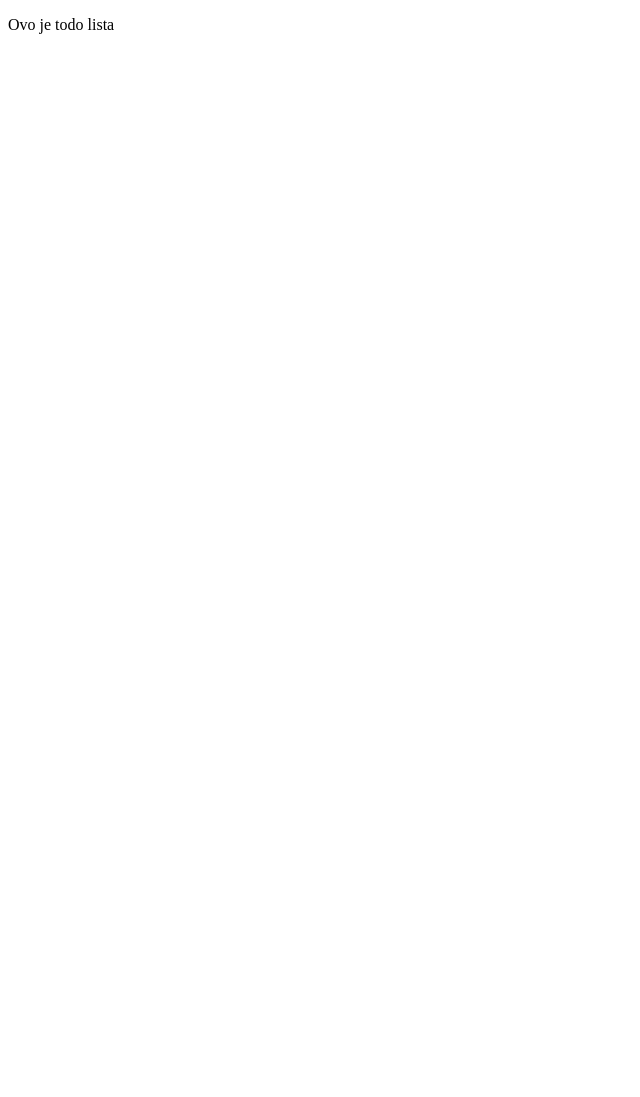
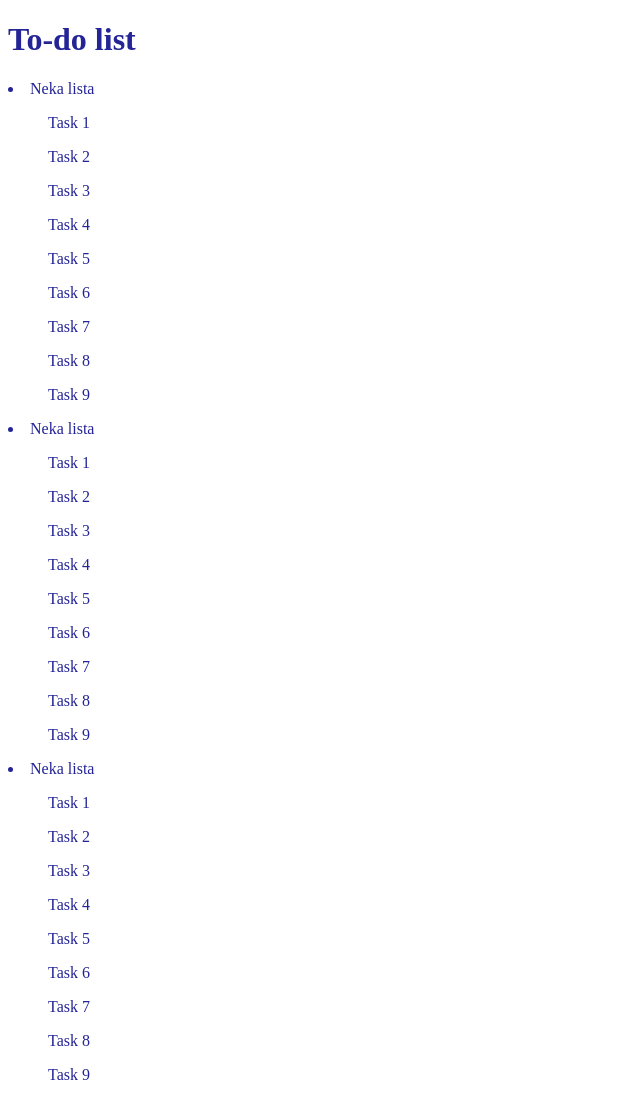
Before and after one commit to Suicidal-Cat/Scienta, a plain HTML site: page toDoList.html in a window 1280 px wide. Shown: the top 1097 px of the page, without its empty margins (0-640 px from the left). Before the commit the page ends 800 px from the top, so only its background shows below. Drawn offline with Linux system fonts and the light colour scheme; files that its build step writes are made by us from their sources.

Commit message:
Update toDoList.html
vezija 1, Mihailo i Nemanja

```diff
--- a/toDoList.html
+++ b/toDoList.html
@@ -1,12 +1,213 @@
 <!DOCTYPE html>
 <html lang="en">
-<head>
-    <meta charset="UTF-8">
-    <meta http-equiv="X-UA-Compatible" content="IE=edge">
-    <meta name="viewport" content="width=device-width, initial-scale=1.0">
-    <title>Document</title>
-</head>
-<body>
-    <p>Ovo je todo lista</p>
-</body>
+  <head>
+    <meta charset="UTF-8" />
+    <meta http-equiv="X-UA-Compatible" content="IE=edge" />
+    <meta name="viewport" content="width=device-width, initial-scale=1.0" />
+    <title>To-do list</title>
+    <link rel="stylesheet" href="style/style.css" />
+  </head>
+
+  <body style="color: rgb(36, 36, 151)">
+    <h1>To-do list</h1>
+    <div class="glavni2">
+      <div id="glavni1">
+        <div class="lista1">
+          <li>
+            Neka lista
+            <ul>
+              Task 1
+            </ul>
+            <ul>
+              Task 2
+            </ul>
+            <ul>
+              Task 3
+            </ul>
+            <ul>
+              Task 4
+            </ul>
+            <ul>
+              Task 5
+            </ul>
+            <ul>
+              Task 6
+            </ul>
+            <ul>
+              Task 7
+            </ul>
+            <ul>
+              Task 8
+            </ul>
+            <ul>
+              Task 9
+            </ul>
+          </li>
+        </div>
+        <div class="lista1">
+          <li>
+            Neka lista
+            <ul>
+              Task 1
+            </ul>
+            <ul>
+              Task 2
+            </ul>
+            <ul>
+              Task 3
+            </ul>
+            <ul>
+              Task 4
+            </ul>
+            <ul>
+              Task 5
+            </ul>
+            <ul>
+              Task 6
+            </ul>
+            <ul>
+              Task 7
+            </ul>
+            <ul>
+              Task 8
+            </ul>
+            <ul>
+              Task 9
+            </ul>
+          </li>
+        </div>
+        <div class="lista1">
+          <li>
+            Neka lista
+            <ul>
+              Task 1
+            </ul>
+            <ul>
+              Task 2
+            </ul>
+            <ul>
+              Task 3
+            </ul>
+            <ul>
+              Task 4
+            </ul>
+            <ul>
+              Task 5
+            </ul>
+            <ul>
+              Task 6
+            </ul>
+            <ul>
+              Task 7
+            </ul>
+            <ul>
+              Task 8
+            </ul>
+            <ul>
+              Task 9
+            </ul>
+          </li>
+        </div>
+        <div class="lista1">
+          <li>
+            Neka lista
+            <ul>
+              Task 1
+            </ul>
+            <ul>
+              Task 2
+            </ul>
+            <ul>
+              Task 3
+            </ul>
+            <ul>
+              Task 4
+            </ul>
+            <ul>
+              Task 5
+            </ul>
+            <ul>
+              Task 6
+            </ul>
+            <ul>
+              Task 7
+            </ul>
+            <ul>
+              Task 8
+            </ul>
+            <ul>
+              Task 9
+            </ul>
+          </li>
+        </div>
+        <div class="lista1">
+          <li>
+            Neka lista
+            <ul>
+              Task 1
+            </ul>
+            <ul>
+              Task 2
+            </ul>
+            <ul>
+              Task 3
+            </ul>
+            <ul>
+              Task 4
+            </ul>
+            <ul>
+              Task 5
+            </ul>
+            <ul>
+              Task 6
+            </ul>
+            <ul>
+              Task 7
+            </ul>
+            <ul>
+              Task 8
+            </ul>
+            <ul>
+              Task 9
+            </ul>
+          </li>
+        </div>
+        <div class="lista1">
+          <li>
+            Neka lista
+            <ul>
+              Task 1
+            </ul>
+            <ul>
+              Task 2
+            </ul>
+            <ul>
+              Task 3
+            </ul>
+            <ul>
+              Task 4
+            </ul>
+            <ul>
+              Task 5
+            </ul>
+            <ul>
+              Task 6
+            </ul>
+            <ul>
+              Task 7
+            </ul>
+            <ul>
+              Task 8
+            </ul>
+            <ul>
+              Task 9
+            </ul>
+          </li>
+        </div>
+      </div>
+      <div class="lista2">
+        <p>Uspešno ste uradili 41% zadataka, ne valja to malo jače burazzz.</p>
+      </div>
+    </div>
+  </body>
 </html>
```
